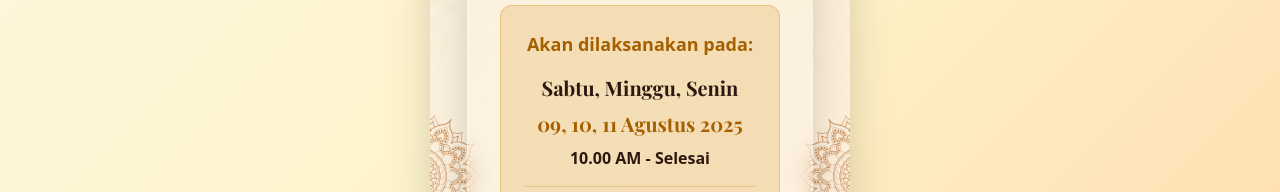
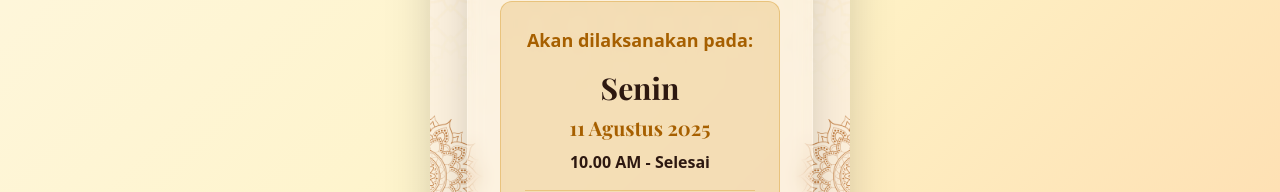
Before and after one commit to akhmadzaqiriyadi/undangan-khitan, a Next.js app: page /event in a window 1280 px wide. Shown: the part 246-438 px from the top of the page. Built offline with nearby package versions, Linux system fonts and the light colour scheme.

Commit message:
feat/fixdate

```diff
--- a/src/app/event/page.tsx
+++ b/src/app/event/page.tsx
@@ -82,8 +82,8 @@ function Countdown({ targetDate }: { targetDate: Date }) {
 
 export default function EventPage() {
     const [isVisible, setIsVisible] = useState(false);
-    // Tanggal target untuk countdown (Sabtu, 09 Agustus 2025, 10.00 AM)
-    const targetDate = new Date('2025-08-09T10:00:00');
+    // Tanggal target untuk countdown (Sabtu, 11 Agustus 2025, 10.00 AM)
+    const targetDate = new Date('2025-08-11T10:00:00');
 
     useEffect(() => {
         setIsVisible(true);
@@ -211,11 +211,11 @@ export default function EventPage() {
                                 className="space-y-2 mb-4"
                                 variants={itemVariants}
                             >
-                                <p className="font-display text-xl font-bold">
-                                    Sabtu, Minggu, Senin
+                                <p className="font-display text-3xl font-bold">
+                                    Senin
                                 </p>
                                 <p className="font-display text-xl font-bold text-yellow-700">
-                                    09, 10, 11 Agustus 2025
+                                    11 Agustus 2025
                                 </p>
                                 <p className="font-sans text-base font-semibold">
                                     10.00 AM - Selesai
```
